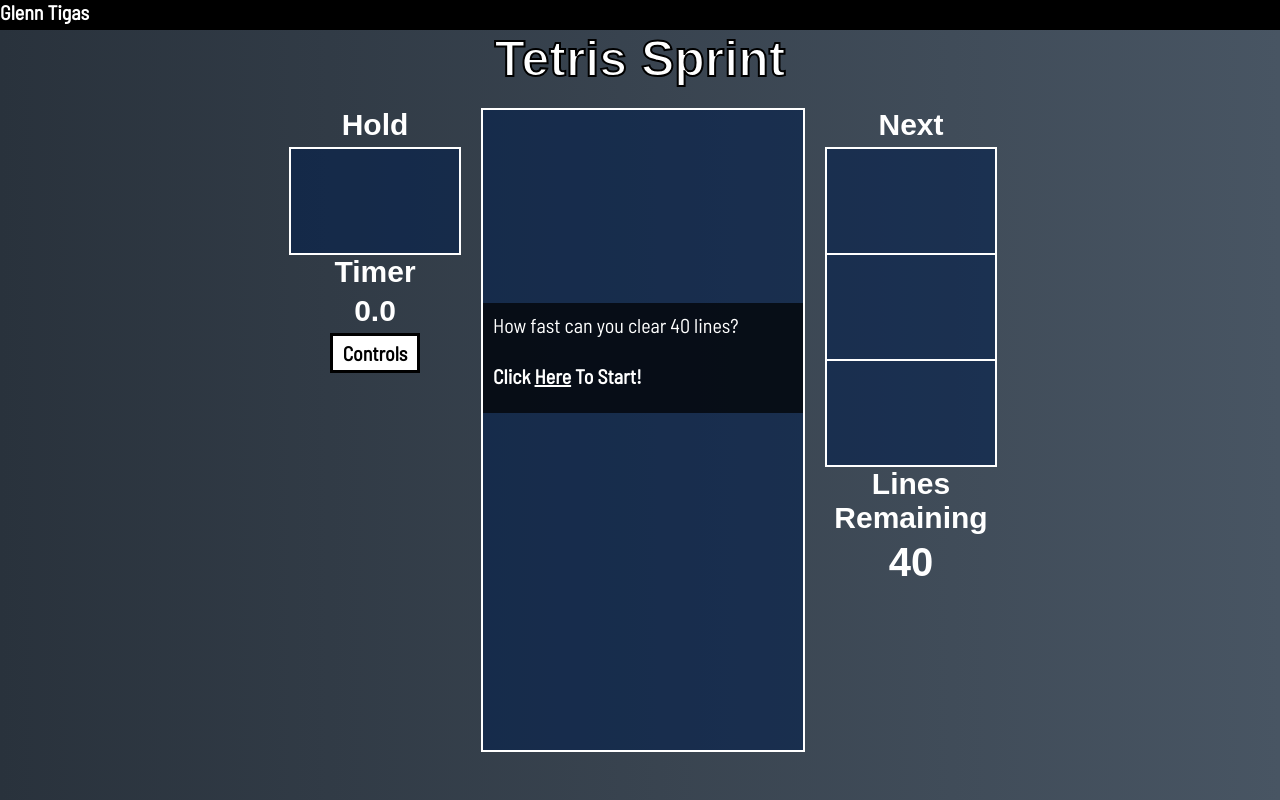
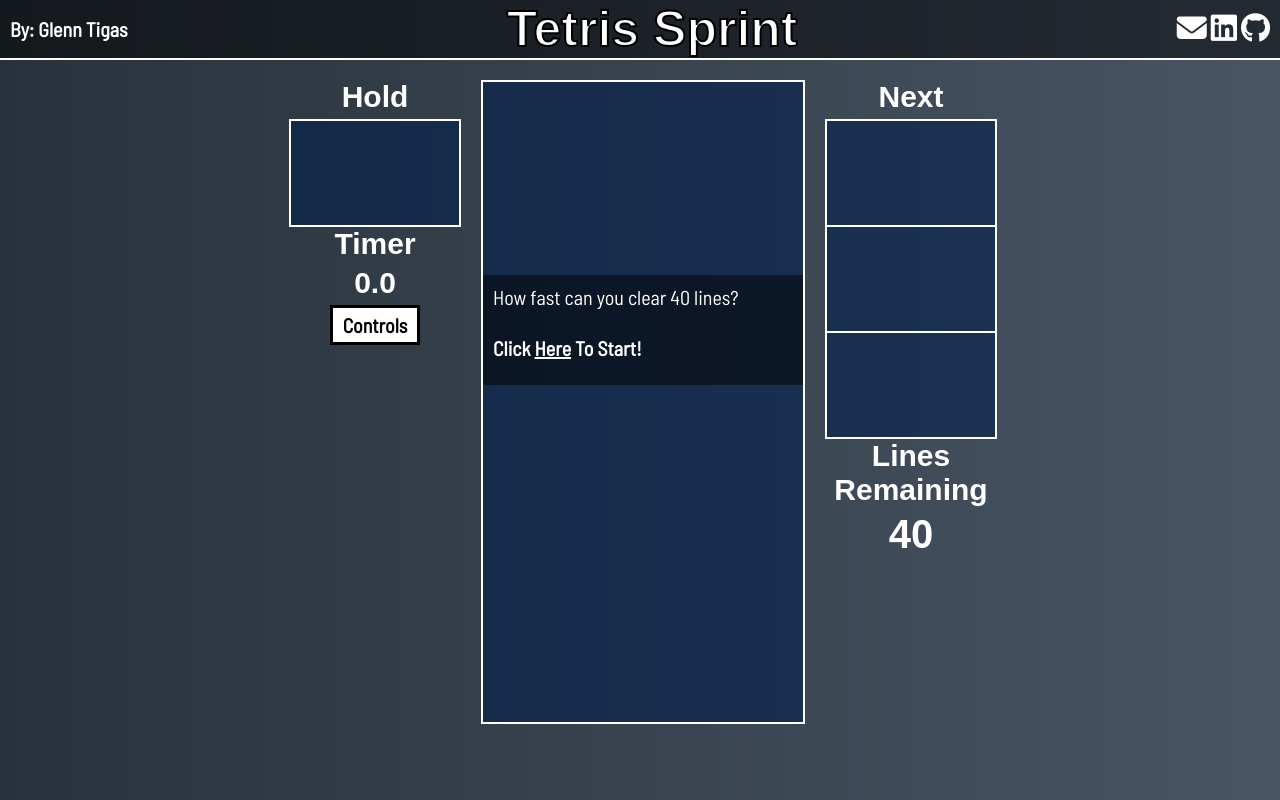
Before and after one commit to gtigas/tetris-sprint, a website built with webpack: page index.html in a window 1280 px wide. Built offline with nearby package versions, Linux system fonts and the light colour scheme; a web font is replaced by a local one.

Commit message:
Add Header + Personal Links

```diff
--- a/assets/styles/master.scss
+++ b/assets/styles/master.scss
@@ -10,6 +10,10 @@ h1, h2, h3 {
   margin: 0;
   margin-bottom: 20px;
   font-weight: 900
+}
+
+h1 {
+  margin: 0;
 }
 
 h2, h3 {
@@ -81,6 +85,7 @@ input[type="radio"] {
   align-items: flex-start;
   margin: 0 auto;
   width: 722px;
+  margin-top: 20px;
 }
 
 .controls {
@@ -147,7 +152,7 @@ button {
   box-sizing: border-box;
   display: block;
   position: absolute;
-  background-color: rgba(0,0,0,0.7);
+  background-color: rgba(0,0,0,0.5);
   width: 320px;
   height: 110px;
   left: 204px;
@@ -181,12 +186,28 @@ button {
 }
 
 header {
-  background-color: black;
-  height: 30px;
+  background-color: rgba(0,0,0,0.5);
+  height: 100%;
+  display: flex;
+  flex-direction: row;
+  justify-content: space-between;
+  align-items: center;
+  border-bottom: 2px solid white;
+  padding: 0 10px;
   h4 {
-    margin: 0
+    font-size: 20px;
+    margin: 0;
   }
 }
+
+.links {
+  a {
+    color: white;
+    text-decoration: none;
+    font-size: 30px;
+  }
+}
+
 
 body {
   background: #485563;  /* fallback for old browsers */
--- a/index.html
+++ b/index.html
@@ -7,12 +7,18 @@
     <script src="bundle.js" charset="utf-8"></script>
     <link rel="stylesheet" href="./assets/styles/master.css">
     <link href="https://fonts.googleapis.com/css?family=Sarpanch:700,900" rel="stylesheet">
+    <script src="https://use.fontawesome.com/7aa53fd983.js"></script>
   </head>
   <body>
     <header>
-      <h4>Glenn Tigas</h4>
+      <h4>By: Glenn Tigas</h4>
+      <h1>Tetris Sprint</h1>
+      <div class="links">
+        <a href="mailto:glenn.tigas@gmail.com"> <i class="fa fa-envelope" aria-hidden="true"></i></a>
+        <a href="https://www.linkedin.com/in/glenn-tigas/"><i class="fa fa-linkedin-square" aria-hidden="true"></i></a>
+        <a href="https://github.com/gtigas/Maze-Viz"><i class="fa fa-github" aria-hidden="true"></i></a>
+      </div>
     </header>
-    <h1>Tetris Sprint</h1>
     <div class="game-container">
       <div class="left">
         <h2>Hold</h2>
```
Also changed, not shown: assets/styles/master.css, 1 other file.
